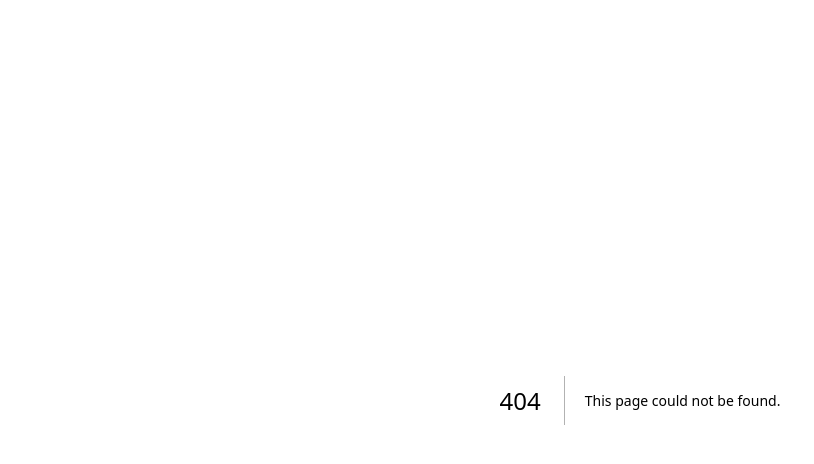
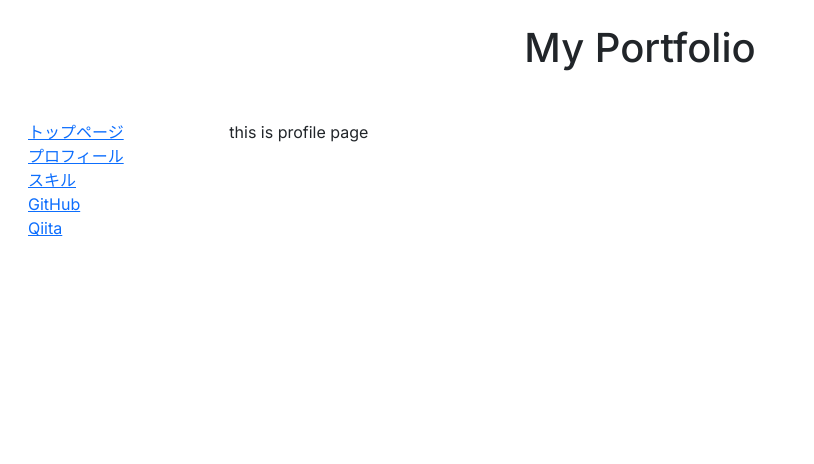
Before and after one commit to Dai-H15/my-portfolio, a Next.js app: page /profile in a window 1280 px wide. Before the commit this address had no page. Shown: the top 464 px of the page, without its empty margins (0-814 px from the left). Built offline with nearby package versions, Linux system fonts and the light colour scheme.

Commit message:
内容の変更

```diff
--- a/src/app/globals.css
+++ /dev/null
@@ -1,33 +0,0 @@
-@tailwind base;
-@tailwind components;
-@tailwind utilities;
-
-:root {
-  --foreground-rgb: 0, 0, 0;
-  --background-start-rgb: 214, 219, 220;
-  --background-end-rgb: 255, 255, 255;
-}
-
-@media (prefers-color-scheme: dark) {
-  :root {
-    --foreground-rgb: 255, 255, 255;
-    --background-start-rgb: 0, 0, 0;
-    --background-end-rgb: 0, 0, 0;
-  }
-}
-
-body {
-  color: rgb(var(--foreground-rgb));
-  background: linear-gradient(
-      to bottom,
-      transparent,
-      rgb(var(--background-end-rgb))
-    )
-    rgb(var(--background-start-rgb));
-}
-
-@layer utilities {
-  .text-balance {
-    text-wrap: balance;
-  }
-}
--- a/src/app/layout.tsx
+++ b/src/app/layout.tsx
@@ -1,6 +1,8 @@
 import type { Metadata } from "next";
 import { Inter } from "next/font/google";
-import "./globals.css";
+import 'bootstrap/dist/css/bootstrap.min.css'
+import MenuBar from "@/app/ui/menubar";
+import Header from "@/app/ui/header";
 
 const inter = Inter({ subsets: ["latin"] });
 
@@ -15,8 +17,16 @@ export default function RootLayout({
   children: React.ReactNode;
 }>) {
   return (
-    <html lang="en">
-      <body className={inter.className}>{children}</body>
+    <html lang="ja">
+      <body className={inter.className}>
+        <div className="container-fluid">
+          <div className="row"><Header/></div>
+          <div className="row">
+            <div className="col-2"><MenuBar/></div>
+            <div className="col-10 p-3">{children}</div>
+          </div>
+        </div>
+        </body>
     </html>
   );
 }
--- a/src/app/page.tsx
+++ b/src/app/page.tsx
@@ -1,113 +1,5 @@
 import Image from "next/image";
 
 export default function Home() {
-  return (
-    <main className="flex min-h-screen flex-col items-center justify-between p-24">
-      <div className="z-10 max-w-5xl w-full items-center justify-between font-mono text-sm lg:flex">
-        <p className="fixed left-0 top-0 flex w-full justify-center border-b border-gray-300 bg-gradient-to-b from-zinc-200 pb-6 pt-8 backdrop-blur-2xl dark:border-neutral-800 dark:bg-zinc-800/30 dark:from-inherit lg:static lg:w-auto  lg:rounded-xl lg:border lg:bg-gray-200 lg:p-4 lg:dark:bg-zinc-800/30">
-          Get started by editing&nbsp;
-          <code className="font-mono font-bold">src/app/page.tsx</code>
-        </p>
-        <div className="fixed bottom-0 left-0 flex h-48 w-full items-end justify-center bg-gradient-to-t from-white via-white dark:from-black dark:via-black lg:static lg:h-auto lg:w-auto lg:bg-none">
-          <a
-            className="pointer-events-none flex place-items-center gap-2 p-8 lg:pointer-events-auto lg:p-0"
-            href="https://vercel.com?utm_source=create-next-app&utm_medium=appdir-template&utm_campaign=create-next-app"
-            target="_blank"
-            rel="noopener noreferrer"
-          >
-            By{" "}
-            <Image
-              src="/my-portfolio/vercel.svg"
-              alt="Vercel Logo"
-              className="dark:invert"
-              width={100}
-              height={24}
-              priority
-            />
-          </a>
-        </div>
-      </div>
-
-      <div className="relative flex place-items-center before:absolute before:h-[300px] before:w-full sm:before:w-[480px] before:-translate-x-1/2 before:rounded-full before:bg-gradient-radial before:from-white before:to-transparent before:blur-2xl before:content-[''] after:absolute after:-z-20 after:h-[180px] after:w-full sm:after:w-[240px] after:translate-x-1/3 after:bg-gradient-conic after:from-sky-200 after:via-blue-200 after:blur-2xl after:content-[''] before:dark:bg-gradient-to-br before:dark:from-transparent before:dark:to-blue-700 before:dark:opacity-10 after:dark:from-sky-900 after:dark:via-[#0141ff] after:dark:opacity-40 before:lg:h-[360px] z-[-1]">
-        <Image
-          className="relative dark:drop-shadow-[0_0_0.3rem_#ffffff70] dark:invert"
-          src="/my-portfolio/next.svg"
-          alt="Next.js Logo"
-          width={180}
-          height={37}
-          priority
-        />
-      </div>
-
-      <div className="mb-32 grid text-center lg:max-w-5xl lg:w-full lg:mb-0 lg:grid-cols-4 lg:text-left">
-        <a
-          href="https://nextjs.org/docs?utm_source=create-next-app&utm_medium=appdir-template&utm_campaign=create-next-app"
-          className="group rounded-lg border border-transparent px-5 py-4 transition-colors hover:border-gray-300 hover:bg-gray-100 hover:dark:border-neutral-700 hover:dark:bg-neutral-800/30"
-          target="_blank"
-          rel="noopener noreferrer"
-        >
-          <h2 className={`mb-3 text-2xl font-semibold`}>
-            Docs{" "}
-            <span className="inline-block transition-transform group-hover:translate-x-1 motion-reduce:transform-none">
-              -&gt;
-            </span>
-          </h2>
-          <p className={`m-0 max-w-[30ch] text-sm opacity-50`}>
-            Find in-depth information about Next.js features and API.
-          </p>
-        </a>
-
-        <a
-          href="https://nextjs.org/learn?utm_source=create-next-app&utm_medium=appdir-template-tw&utm_campaign=create-next-app"
-          className="group rounded-lg border border-transparent px-5 py-4 transition-colors hover:border-gray-300 hover:bg-gray-100 hover:dark:border-neutral-700 hover:dark:bg-neutral-800/30"
-          target="_blank"
-          rel="noopener noreferrer"
-        >
-          <h2 className={`mb-3 text-2xl font-semibold`}>
-            Learn{" "}
-            <span className="inline-block transition-transform group-hover:translate-x-1 motion-reduce:transform-none">
-              -&gt;
-            </span>
-          </h2>
-          <p className={`m-0 max-w-[30ch] text-sm opacity-50`}>
-            Learn about Next.js in an interactive course with&nbsp;quizzes!
-          </p>
-        </a>
-
-        <a
-          href="https://vercel.com/templates?framework=next.js&utm_source=create-next-app&utm_medium=appdir-template&utm_campaign=create-next-app"
-          className="group rounded-lg border border-transparent px-5 py-4 transition-colors hover:border-gray-300 hover:bg-gray-100 hover:dark:border-neutral-700 hover:dark:bg-neutral-800/30"
-          target="_blank"
-          rel="noopener noreferrer"
-        >
-          <h2 className={`mb-3 text-2xl font-semibold`}>
-            Templates{" "}
-            <span className="inline-block transition-transform group-hover:translate-x-1 motion-reduce:transform-none">
-              -&gt;
-            </span>
-          </h2>
-          <p className={`m-0 max-w-[30ch] text-sm opacity-50`}>
-            Explore starter templates for Next.js.
-          </p>
-        </a>
-
-        <a
-          href="https://vercel.com/new?utm_source=create-next-app&utm_medium=appdir-template&utm_campaign=create-next-app"
-          className="group rounded-lg border border-transparent px-5 py-4 transition-colors hover:border-gray-300 hover:bg-gray-100 hover:dark:border-neutral-700 hover:dark:bg-neutral-800/30"
-          target="_blank"
-          rel="noopener noreferrer"
-        >
-          <h2 className={`mb-3 text-2xl font-semibold`}>
-            Deploy{" "}
-            <span className="inline-block transition-transform group-hover:translate-x-1 motion-reduce:transform-none">
-              -&gt;
-            </span>
-          </h2>
-          <p className={`m-0 max-w-[30ch] text-sm opacity-50 text-balance`}>
-            Instantly deploy your Next.js site to a shareable URL with Vercel.
-          </p>
-        </a>
-      </div>
-    </main>
-  );
+  return (<p>This is main Page</p>);
 }
--- /dev/null
+++ b/src/app/profile/page.tsx
@@ -0,0 +1,5 @@
+export default function Profile() {
+    return(
+        <div className="">this is profile page</div>
+    )
+}
--- /dev/null
+++ b/src/app/skils/page.tsx
@@ -0,0 +1,3 @@
+export default function Skils(){
+return(<p className="">This is Skils Page</p>)
+}
--- /dev/null
+++ b/src/app/ui/header.tsx
@@ -0,0 +1,5 @@
+export default function Header(){
+    return(
+        <div className="text-center p-4"><h1>My Portfolio</h1></div>
+    )
+}
--- /dev/null
+++ b/src/app/ui/menubar.tsx
@@ -0,0 +1,26 @@
+import Link from 'next/link'
+function MenuBar(){
+    const Items: { [key: string]: string } = {
+        "top":"トップページ",
+        "profile":"プロフィール",
+        "skills":"スキル",
+        "github": "GitHub",
+        "qiita": "Qiita",
+    };
+    const URLs: { [key: string]: string } = {
+        "top":"/",
+        "profile":"/profile",
+        "skills":"/skils",
+        "github": "https://github.com/Dai-H15",
+        "qiita": "https://qiita.com/Dai-H15",
+    }
+    let res=[];
+    for(const key in Items){
+        res.push(<li key = {Items[key]}><Link href = {URLs[key]}>{Items[key]}</Link></li>)}
+
+    return(
+        <ul className='list-unstyled p-3' >{res}
+        </ul>
+    )
+}
+export default MenuBar;
```
Also changed, not shown: package.json (+6 -5 lines), 1 other file (tests, documents, lock files or other folders).
